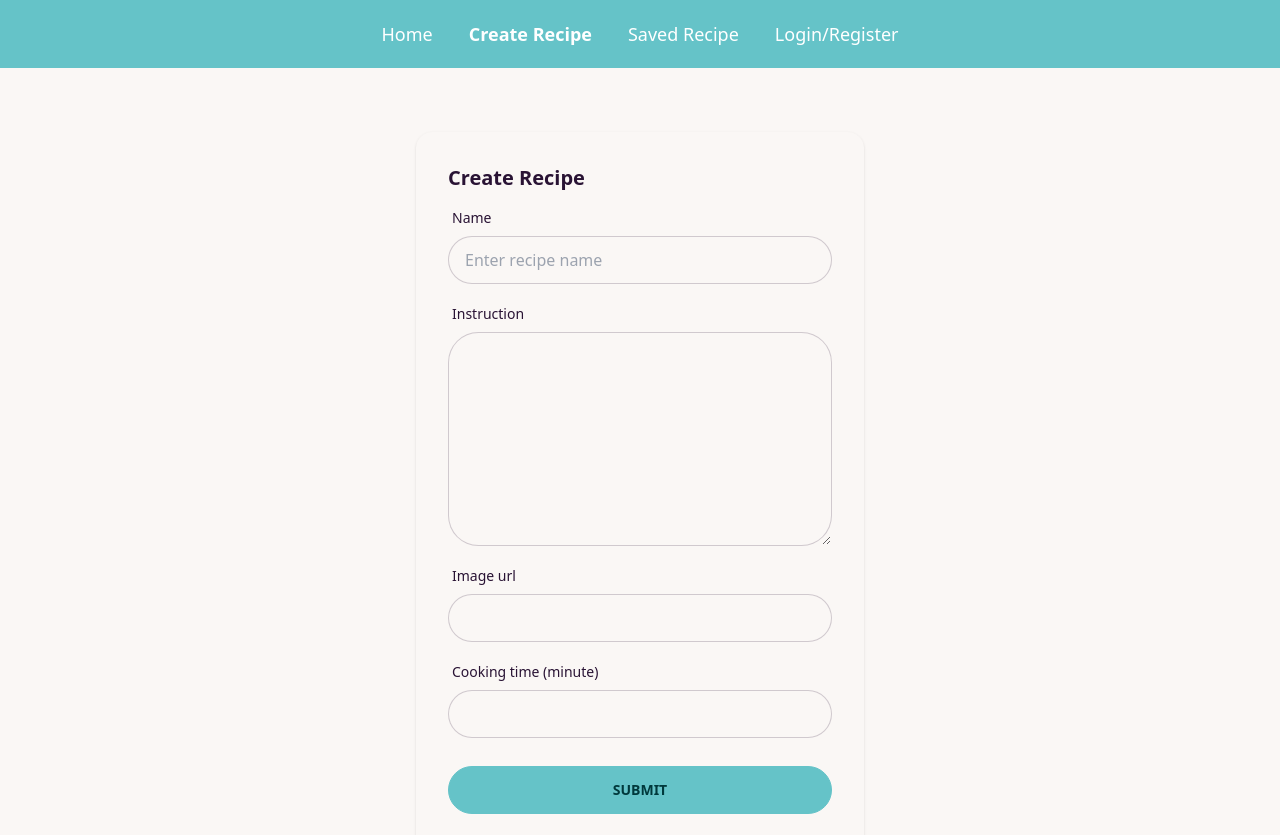
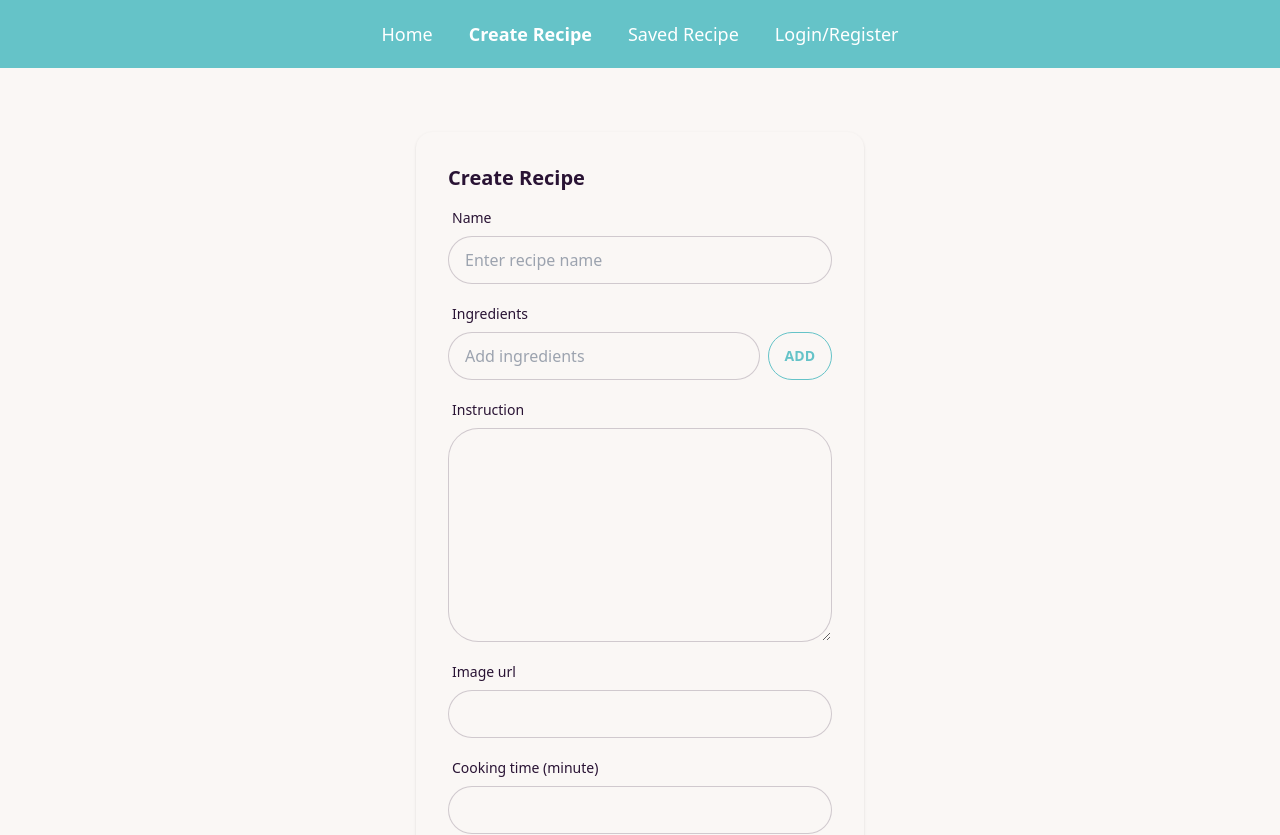
Before and after one commit to rizkygusna/recipe-app-fe, a React (Vite) app: page /create-recipe in a window 1280 px wide. Shown: the top 835 px of the page. Built offline with nearby package versions, Linux system fonts and the light colour scheme.

Commit message:
add ingredients form

```diff
--- a/src/pages/CreateRecipe.tsx
+++ b/src/pages/CreateRecipe.tsx
@@ -1,5 +1,5 @@
-import React, { useState } from "react";
-
+import React, { useRef, useState } from "react";
+import { FaTrash } from "react-icons/fa";
 interface IRecipe {
   name: string;
   ingredients: Array<string>;
@@ -17,10 +17,25 @@ const CreateRecipe = () => {
     cookingTime: 0,
   });
 
+  const ingredientsInput = useRef<HTMLInputElement>(null);
+
   const handleFormChange = (event: React.ChangeEvent<any>) => {
     const { value, name } = event.target;
     setRecipe({ ...recipe, [name]: value });
   };
+
+  const handleAddIngredients = () => {
+    if (!ingredientsInput.current || !ingredientsInput.current.value) return;
+    if (ingredientsInput.current.value.length <= 0) return;
+    const addedIngredient = ingredientsInput.current?.value;
+    setRecipe({
+      ...recipe,
+      ingredients: [...recipe.ingredients, addedIngredient],
+    });
+    ingredientsInput.current.value = "";
+  };
+
+  console.log(recipe);
 
   return (
     <div className="card w-full max-w-md mt-16 mx-auto shadow bg-base-100">
@@ -38,6 +53,43 @@ const CreateRecipe = () => {
               name="name"
               onChange={handleFormChange}
             />
+          </div>
+          <div className="form-control">
+            <label className="label" htmlFor="ingredients">
+              <span className="label-text">Ingredients</span>
+            </label>
+            <div className="flex">
+              <input
+                type="text"
+                placeholder="Add ingredients"
+                className="input input-bordered mr-2 w-[90%]"
+                name="ingredients"
+                ref={ingredientsInput}
+              />
+              <button
+                type="button"
+                onClick={handleAddIngredients}
+                className="btn btn-outline btn-primary"
+              >
+                Add
+              </button>
+            </div>
+            {recipe?.ingredients.length > 0 && (
+              <ul className="flex flex-col gap-2 mt-3">
+                {recipe.ingredients.map((item) => (
+                  <>
+                    <li>
+                      {item}
+                      <span>
+                        <button className="btn btn-outline btn-xs btn-error ml-1">
+                          <FaTrash></FaTrash>
+                        </button>
+                      </span>
+                    </li>
+                  </>
+                ))}
+              </ul>
+            )}
           </div>
           <div className="form-control">
             <label className="label" htmlFor="instruction">
```
